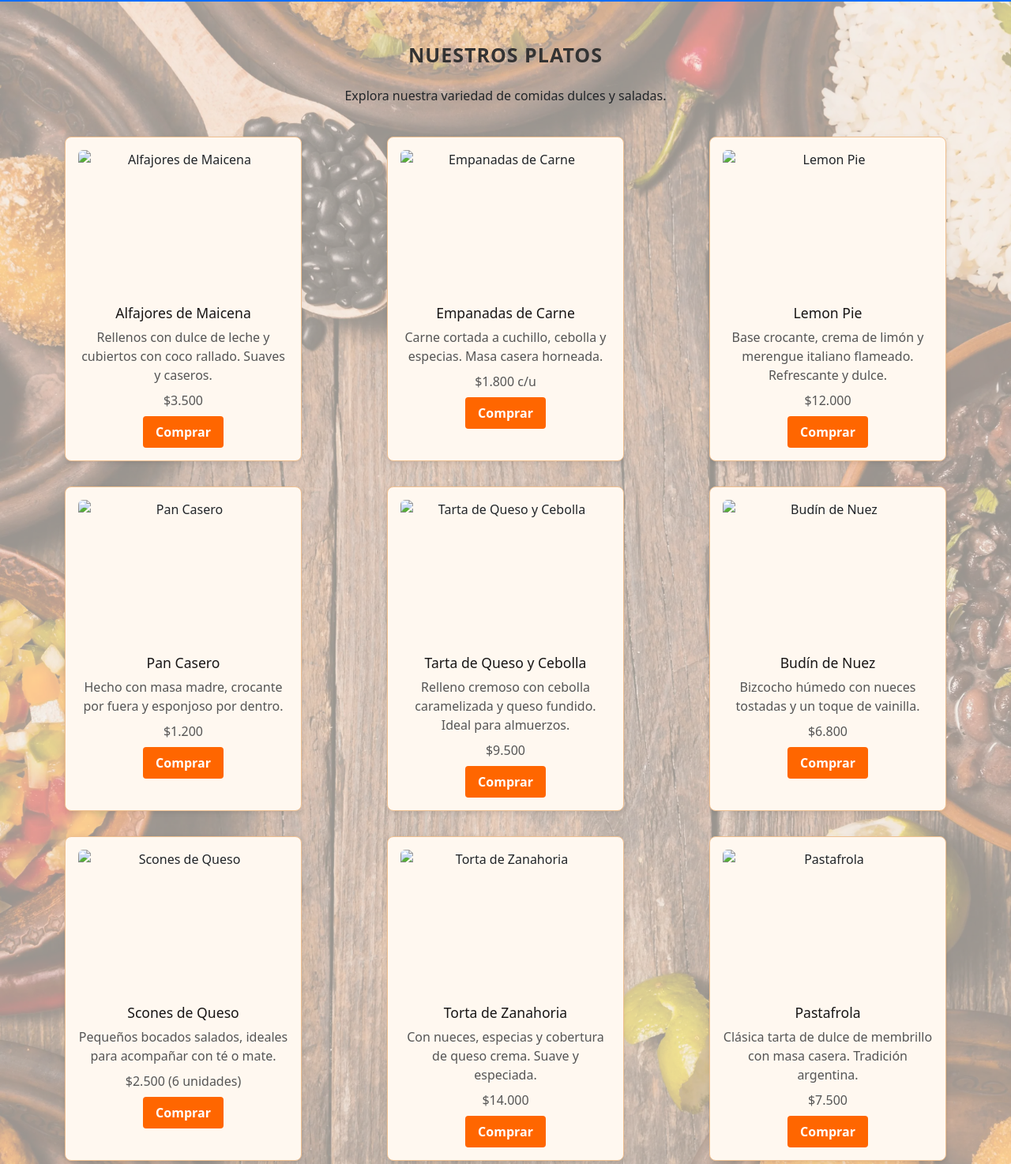
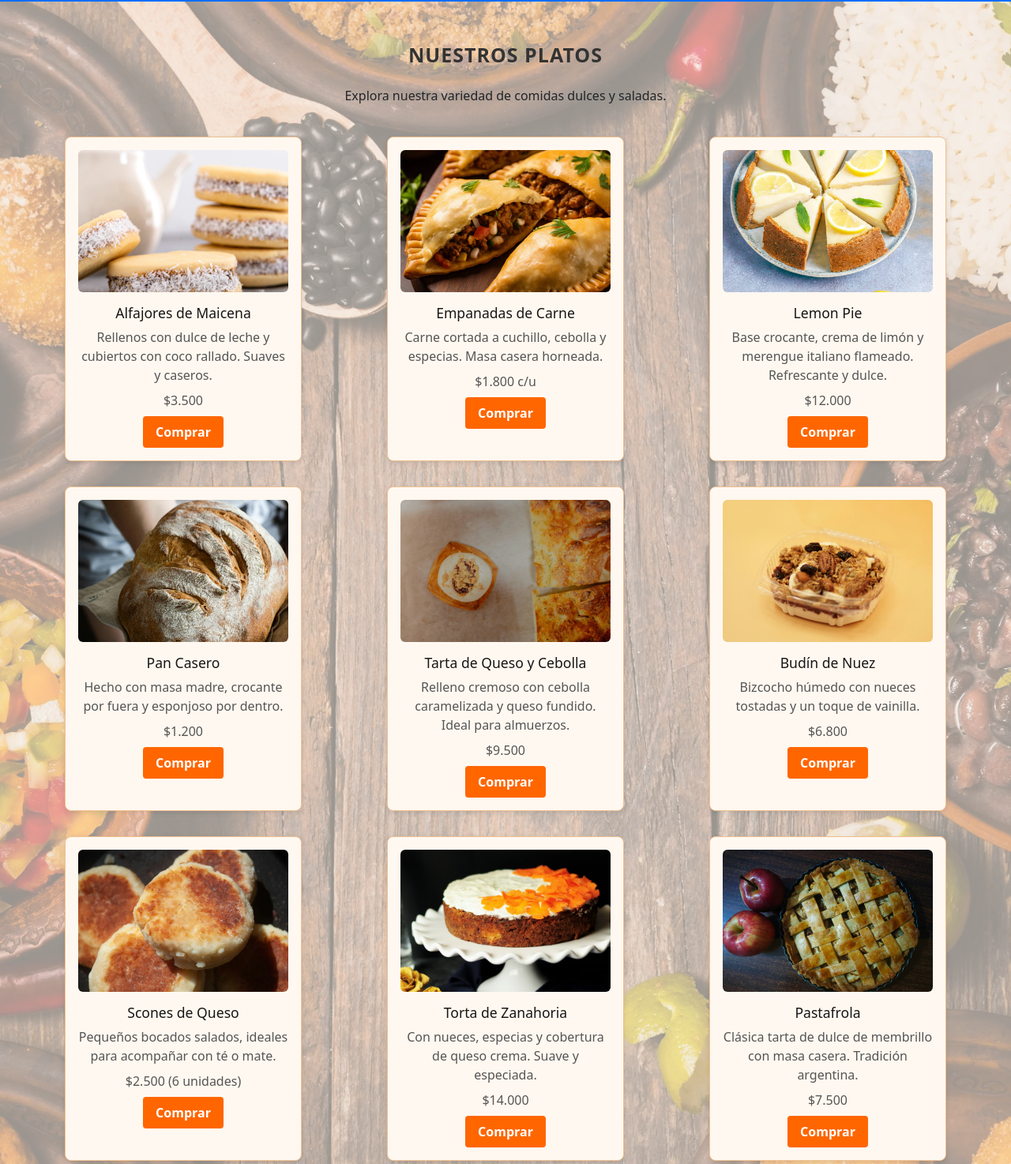
Before and after one commit to Guzsa/dulceantojito, a plain HTML site: page pages/nuestros-platos.html in a window 1280 px wide. Shown: the part 80-1554 px from the top of the page at 79% size. Drawn offline with nearby package versions, Linux system fonts and the light colour scheme.

Commit message:
Actualización

```diff
--- a/pages/nuestros-platos.html
+++ b/pages/nuestros-platos.html
@@ -52,7 +52,7 @@
 <div class="cards-container-productos">
 
 <article class="card">
-  <img src="../assets/alfajores-maicena.jpg" alt="Alfajores de Maicena" class="card-img">
+  <img src="../assets/alfajores-maicena.webp" alt="Alfajores de Maicena" class="card-img">
   <h3>Alfajores de Maicena</h3>
   <p class="descripcion">Rellenos con dulce de leche y cubiertos con coco rallado. Suaves y caseros.</p>
   <p class="precio">$3.500</p>
@@ -60,7 +60,7 @@
 </article>
 
 <article class="card">
-  <img src="../assets/empanadas-carne.jpg" alt="Empanadas de Carne" class="card-img">
+  <img src="../assets/empanadas-carne.webp" alt="Empanadas de Carne" class="card-img">
   <h3>Empanadas de Carne</h3>
   <p class="descripcion">Carne cortada a cuchillo, cebolla y especias. Masa casera horneada.</p>
   <p class="precio">$1.800 c/u</p>
@@ -68,7 +68,7 @@
 </article>
 
 <article class="card">
-  <img src="../assets/lemon-pie.jpg" alt="Lemon Pie" class="card-img">
+  <img src="../assets/lemon-pie.webp" alt="Lemon Pie" class="card-img">
   <h3>Lemon Pie</h3>
   <p class="descripcion">Base crocante, crema de limón y merengue italiano flameado. Refrescante y dulce.</p>
   <p class="precio">$12.000</p>
@@ -76,7 +76,7 @@
 </article>
 
 <article class="card">
-  <img src="../assets/pan-casero.jpg" alt="Pan Casero" class="card-img">
+  <img src="../assets/pan-casero.webp" alt="Pan Casero" class="card-img">
   <h3>Pan Casero</h3>
   <p class="descripcion">Hecho con masa madre, crocante por fuera y esponjoso por dentro.</p>
   <p class="precio">$1.200</p>
@@ -84,7 +84,7 @@
 </article>
 
 <article class="card">
-  <img src="../assets/tarta-queso.jpg" alt="Tarta de Queso y Cebolla" class="card-img">
+  <img src="../assets/tarta-queso-cebolla.webp" alt="Tarta de Queso y Cebolla" class="card-img">
   <h3>Tarta de Queso y Cebolla</h3>
   <p class="descripcion">Relleno cremoso con cebolla caramelizada y queso fundido. Ideal para almuerzos.</p>
   <p class="precio">$9.500</p>
@@ -92,7 +92,7 @@
 </article>
 
 <article class="card">
-  <img src="../assets/budin-nuez.jpg" alt="Budín de Nuez" class="card-img">
+  <img src="../assets/budin-nuez.webp" alt="Budín de Nuez" class="card-img">
   <h3>Budín de Nuez</h3>
   <p class="descripcion">Bizcocho húmedo con nueces tostadas y un toque de vainilla.</p>
   <p class="precio">$6.800</p>
@@ -100,7 +100,7 @@
 </article>
 
 <article class="card">
-  <img src="../assets/scones-queso.jpg" alt="Scones de Queso" class="card-img">
+  <img src="../assets/scones-queso.webp" alt="Scones de Queso" class="card-img">
   <h3>Scones de Queso</h3>
   <p class="descripcion">Pequeños bocados salados, ideales para acompañar con té o mate.</p>
   <p class="precio">$2.500 (6 unidades)</p>
@@ -108,7 +108,7 @@
 </article>
 
 <article class="card">
-  <img src="../assets/torta-zanahoria.jpg" alt="Torta de Zanahoria" class="card-img">
+  <img src="../assets/torta-zanahoria.webp" alt="Torta de Zanahoria" class="card-img">
   <h3>Torta de Zanahoria</h3>
   <p class="descripcion">Con nueces, especias y cobertura de queso crema. Suave y especiada.</p>
   <p class="precio">$14.000</p>
@@ -116,7 +116,7 @@
 </article>
 
 <article class="card">
-  <img src="../assets/pastafrola.jpg" alt="Pastafrola" class="card-img">
+  <img src="../assets/pastafrola.webp" alt="Pastafrola" class="card-img">
   <h3>Pastafrola</h3>
   <p class="descripcion">Clásica tarta de dulce de membrillo con masa casera. Tradición argentina.</p>
   <p class="precio">$7.500</p>
@@ -124,7 +124,7 @@
 </article>
 
 <article class="card">
-  <img src="../assets/sandwich-miga-jamon.jpg" alt="Sandwich de Miga" class="card-img">
+  <img src="../assets/sandwich-miga-2.webp" alt="Sandwich de Miga" class="card-img">
   <h3>Sandwich de Miga</h3>
   <p class="descripcion">Triple de jamón, queso y huevo. Pan fresco y relleno generoso.</p>
   <p class="precio">$1.800</p>
@@ -132,7 +132,7 @@
 </article>
 
 <article class="card">
-  <img src="../assets/croissants.jpg" alt="Croissants Artesanales" class="card-img">
+  <img src="../assets/medialuna-jq.webp" alt="Croissants Artesanales" class="card-img">
   <h3>Croissants Artesanales</h3>
   <p class="descripcion">Masa hojaldrada con manteca, dorados y livianos. Perfectos para desayunar.</p>
   <p class="precio">$3.000 c/u</p>
```
Also changed, not shown: assets/alfajores-maicena.webp (added), assets/budin-nuez.webp (added), assets/empanadas-carne.webp (added), assets/lemon-pie.webp (added), assets/medialuna-jq.webp (added), assets/pan-casero.webp (added), assets/pastafrola.webp (added), assets/sandwich-miga-2.webp (added), assets/scones-queso.webp (added), assets/tarta-queso-cebolla.webp (added), assets/torta-zanahoria.webp (added).
